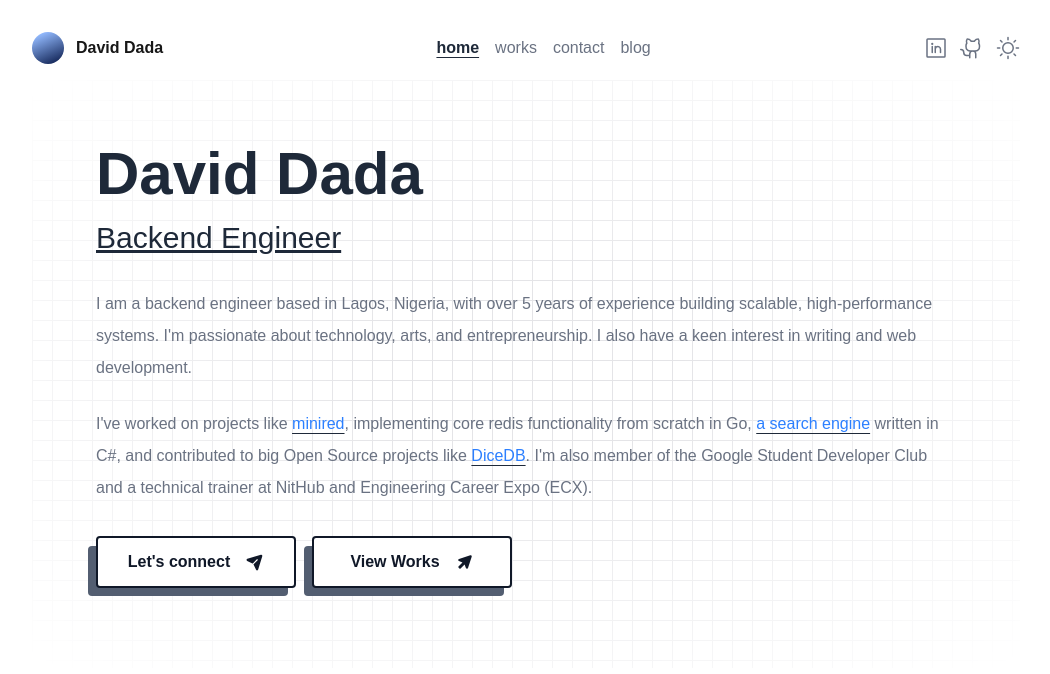
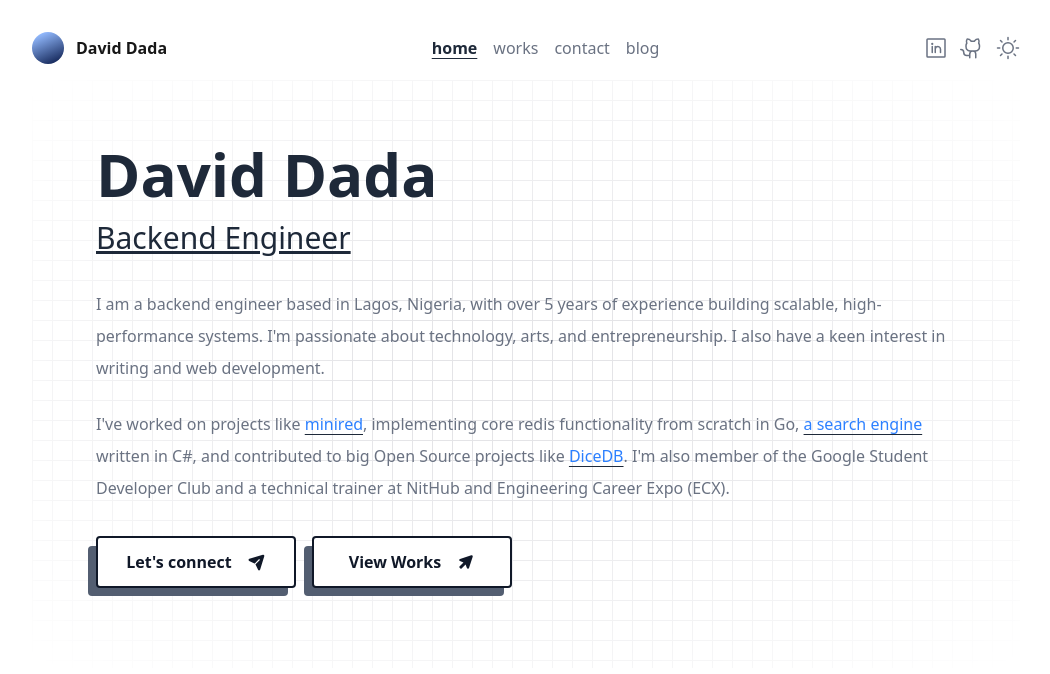
Before and after one commit to tdadadavid/portfolio, a Next.js app: page / in a window 1280 px wide. Shown: the top 674 px of the page, without its empty margins (114-1164 px from the left). Built offline with nearby package versions, Linux system fonts and the light colour scheme; a web font is replaced by a local one.

Commit message:
chore(ui): Revert to geist sans font

```diff
--- a/app/layout.tsx
+++ b/app/layout.tsx
@@ -1,30 +1,41 @@
 import type {Metadata} from 'next';
-import localFont from 'next/font/local';
+import {Geist, Geist_Mono} from 'next/font/google';
+// import localFont from 'next/font/local';
 import './globals.css';
 import meta from '@/data/meta';
 import ThemeSwitchProvider from '@/providers/ThemeSwitchProvider';
 
-const dankMono = localFont({
-    src: [
-        {
-            path: '../public/fonts/DankMonoNerdFontMono-Regular.otf',
-            weight: '400',
-            style: 'normal',
-        },
-        {
-            path: '../public/fonts/DankMonoNerdFont-Italic.otf',
-            weight: '400',
-            style: 'italic',
-        },
-        {
-            path: '../public/fonts/DankMonoNerdFont-Bold.otf',
-            weight: '700',
-            style: 'normal',
-        },
-    ],
-    variable: '--font-dank-mono',
-    display: 'swap',
+const geistSans = Geist({
+    variable: '--font-geist-sans',
+    subsets: ['latin'],
 });
+
+const geistMono = Geist_Mono({
+    variable: '--font-geist-mono',
+    subsets: ['latin'],
+});
+
+// const dankMono = localFont({
+//     src: [
+//         {
+//             path: '../public/fonts/DankMonoNerdFontMono-Regular.otf',
+//             weight: '400',
+//             style: 'normal',
+//         },
+//         {
+//             path: '../public/fonts/DankMonoNerdFont-Italic.otf',
+//             weight: '400',
+//             style: 'italic',
+//         },
+//         {
+//             path: '../public/fonts/DankMonoNerdFont-Bold.otf',
+//             weight: '700',
+//             style: 'normal',
+//         },
+//     ],
+//     variable: '--font-dank-mono',
+//     display: 'swap',
+// });
 
 const ogImageUrl = new URL(`${meta.url}/api/og`)
 ogImageUrl.searchParams.append("title", "David Dada")
@@ -67,7 +78,7 @@
     return (
         <html lang="en">
         <body
-            className={`${dankMono.variable} font-dank-mono antialiased`}
+            className={`${geistSans.variable} ${geistMono.variable} antialiased`}
         >
         <ThemeSwitchProvider>
             {children}
```
